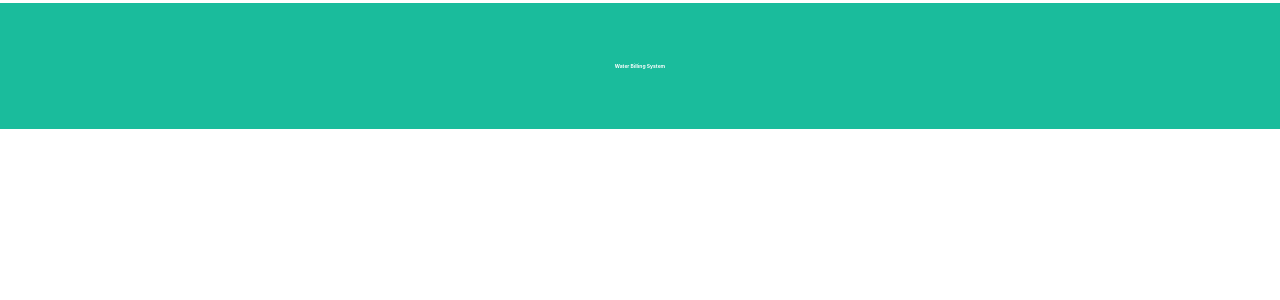
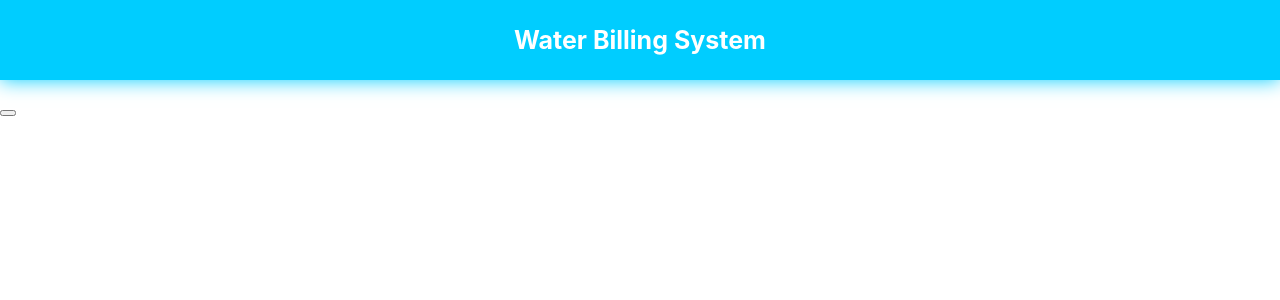
Before and after one commit to rishiluniya/Water-Treatmeant-Project, a React (Create React App) app: page / in a window 1280 px wide. Shown: the top 300 px of the page. Built offline with nearby package versions, Linux system fonts and the light colour scheme.

Commit message:
Header Push

```diff
--- a/src/App.js
+++ b/src/App.js
@@ -1,8 +1,10 @@
 import Header from './components/Header';
+import button from './components/button';
 function App() {
   return (
     <div >
       <Header />
+      <button />
 
     </div>
   );
--- a/src/components/Header.css
+++ b/src/components/Header.css
@@ -1,7 +1,11 @@
 .Header{
-    padding: 60px;
+    padding: 25px;
     text-align: center;
-    background: #1abc9c;
+    background: #00CDFF;
     color: white;
-    font-size: 5px;
+    font-size: 25px;
+
+    margin-top: 0px;
+
+    box-shadow: 0 0 0.75em 0 #00CDFF;
 }
```
